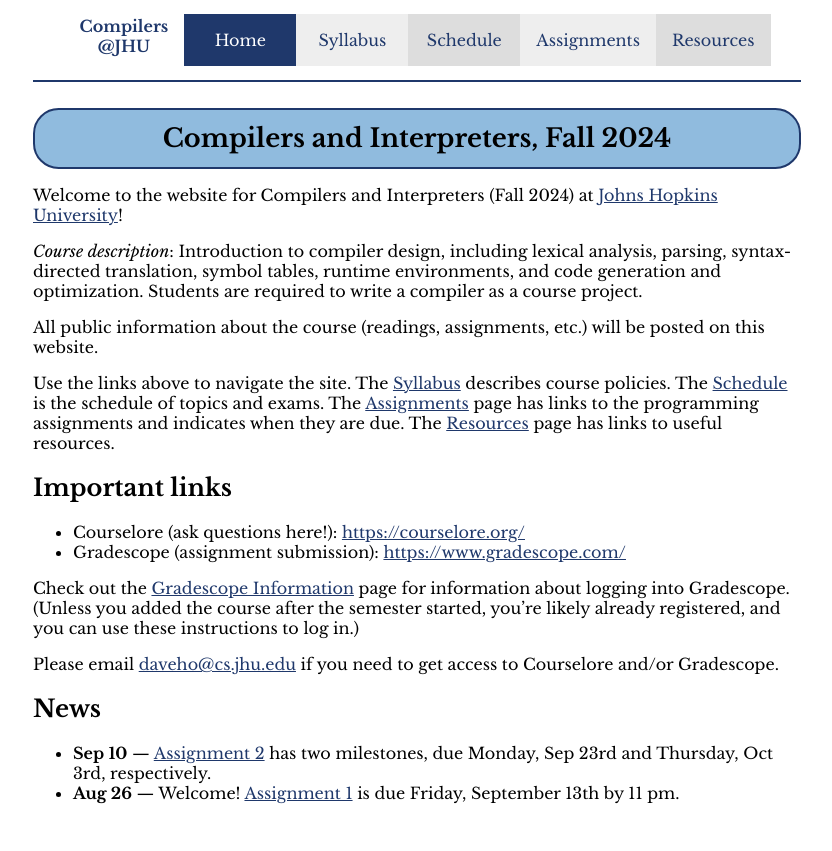
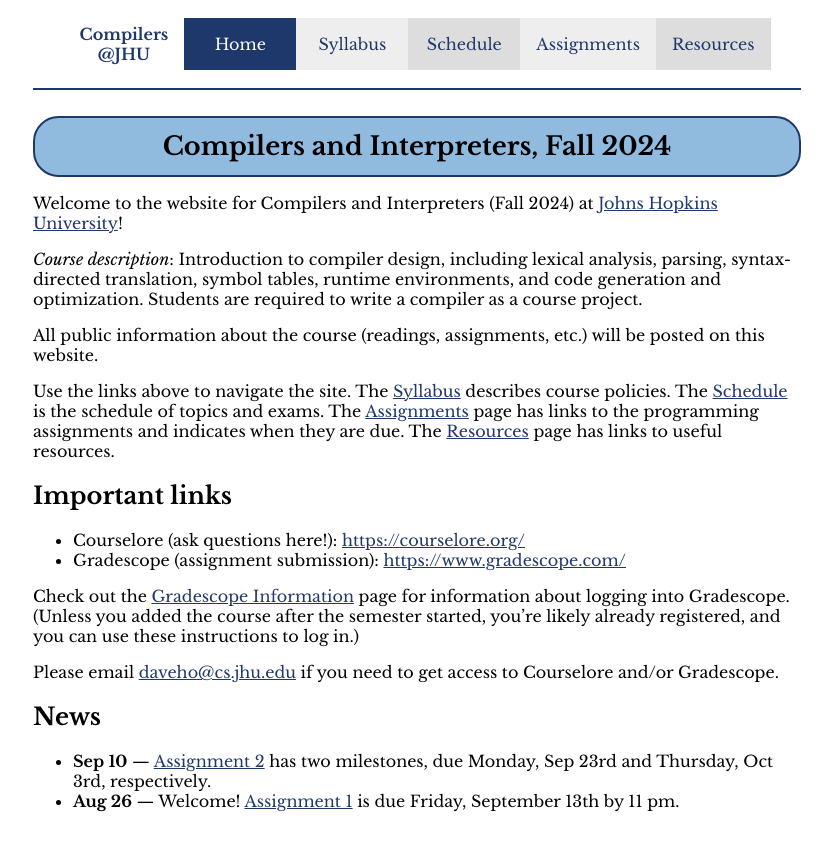
Before and after one commit to jhucompilers/fall2024, a Jekyll site: the page built from index.md, in a window 1280 px wide. Shown: the top 851 px of the page, without its empty margins (223-1055 px from the left). Built offline with Jekyll 4.4.1, drawn with Linux system fonts in a browser that asks for light colours.

Commit message:
remove unnecessary CSS hack

```diff
--- a/css/compilers.css
+++ b/css/compilers.css
@@ -82,10 +82,6 @@
 span.compilers {
   color: #1f386b;
   font-weight: bold;
-}
-
-li span.compilers {
-  margin-top: -0.5em;
 }
 
 #navbar li, span.compilers {
```
